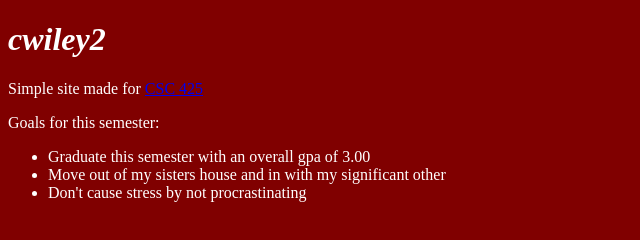
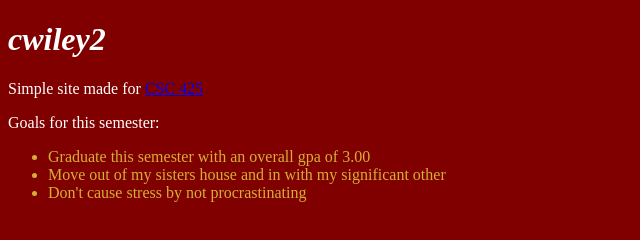
Before and after one commit to cwiley2/cwiley2.github.io, a plain HTML site: page index.html in a window 1280 px wide. Shown: the whole page, without its empty margins (0-640 px from the left). Drawn offline with Linux system fonts and the light colour scheme.

Commit message:
Update style.css

```diff
--- a/style.css
+++ b/style.css
@@ -1,6 +1,6 @@
 body {
   background-color: maroon;
-  color: white;
+  color: rgb(212,175,55);
 }
 h1{
   color: white;
```
